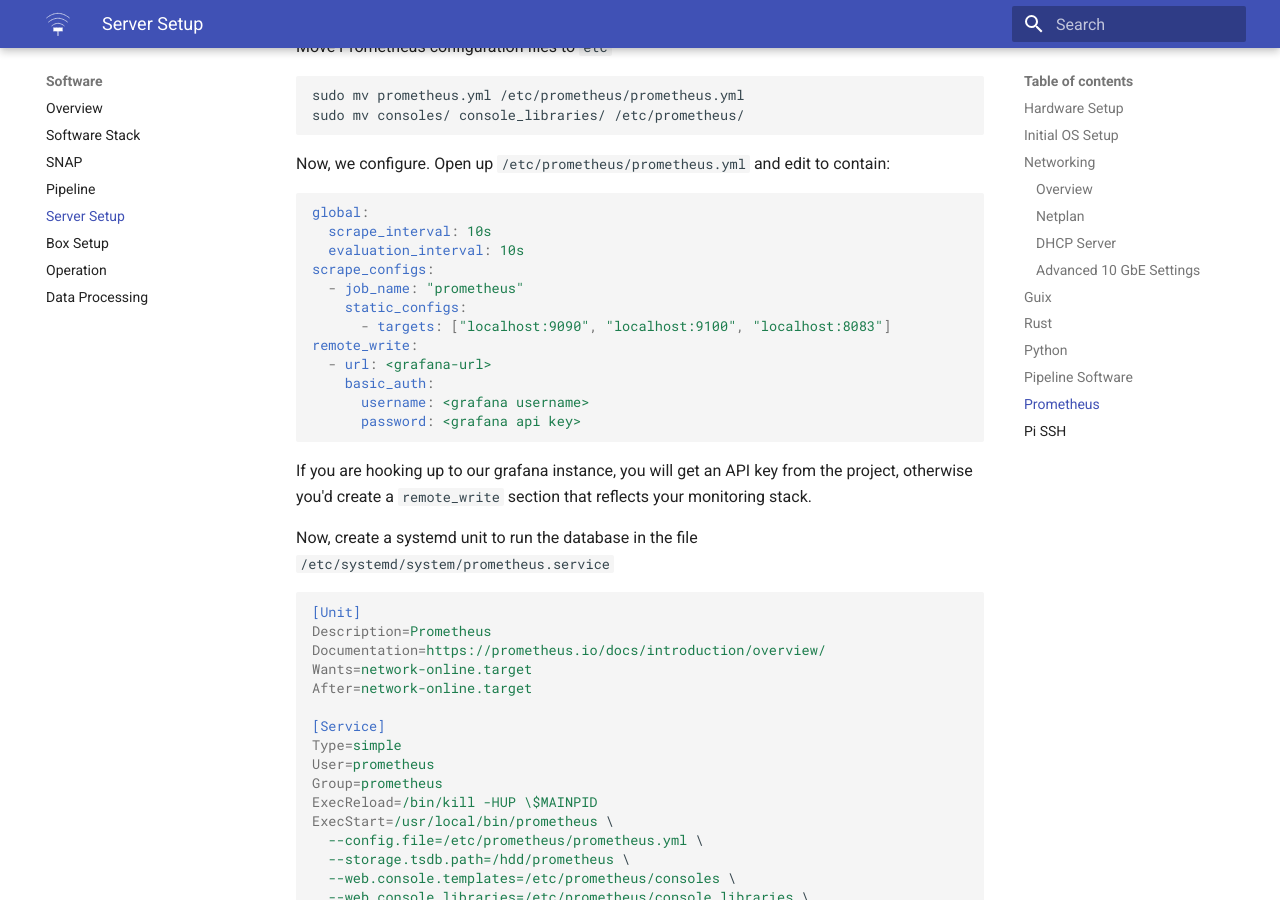
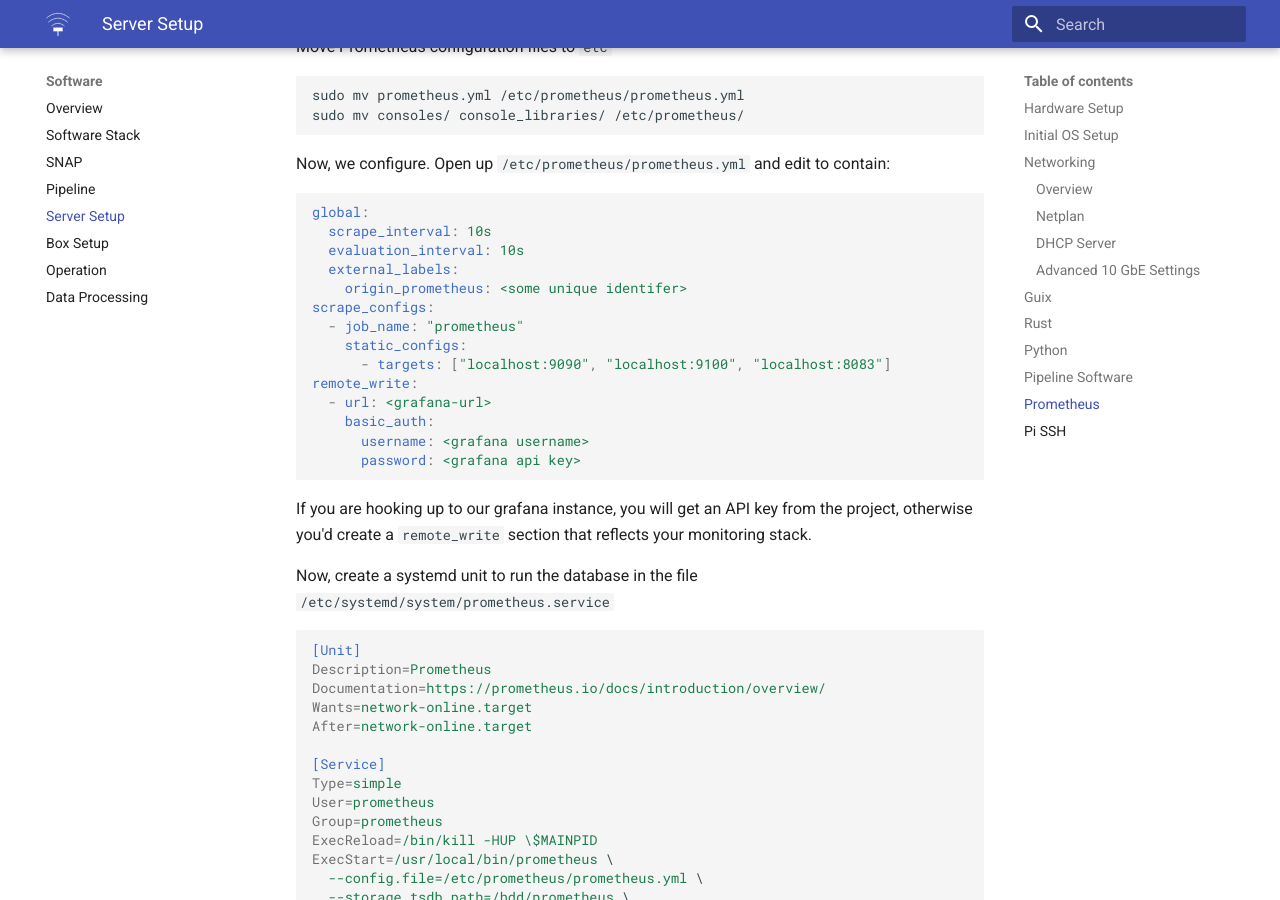
Before and after one commit to courtneyjkeeler/grex-telescope.github.io, an MkDocs documentation site: the page built from docs/software/server_setup.md, in a window 1280 px wide and 900 px high, scrolled down 9064 px. Built offline with MkDocs 1.6.1 and Material for MkDocs 9.7.7, drawn with Linux system fonts in a browser that asks for light colours; some of the changed lines change nothing that is shown.

Commit message:
Update server_setup.md

```diff
--- a/docs/software/server_setup.md
+++ b/docs/software/server_setup.md
@@ -394,6 +394,8 @@
 global:
   scrape_interval: 10s
   evaluation_interval: 10s
+  external_labels:
+    origin_prometheus: <some unique identifer>
 scrape_configs:
   - job_name: "prometheus"
     static_configs:
```
